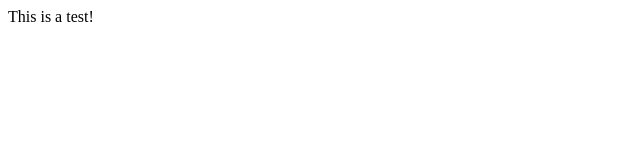
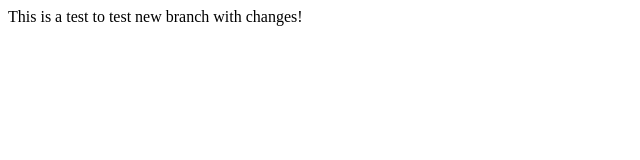
Before and after one commit to s0z8-tista/parc, a plain HTML site: page index.html in a window 1280 px wide. Shown: the whole page, without its empty margins (0-640 px from the left). Drawn offline with Linux system fonts and the light colour scheme.

Commit message:
changes done to index html file
lets see if this works

```diff
--- a/index.html
+++ b/index.html
@@ -1,6 +1,6 @@
 <html>
 	<head></head>
 	<body>
-		This is a test!
+		This is a test to test new branch with changes!
 	</body>
 </html>
```
